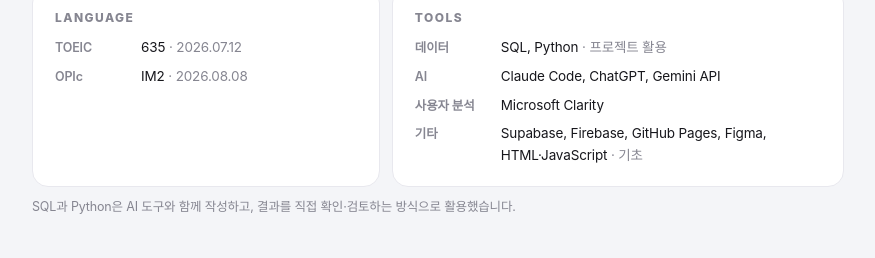
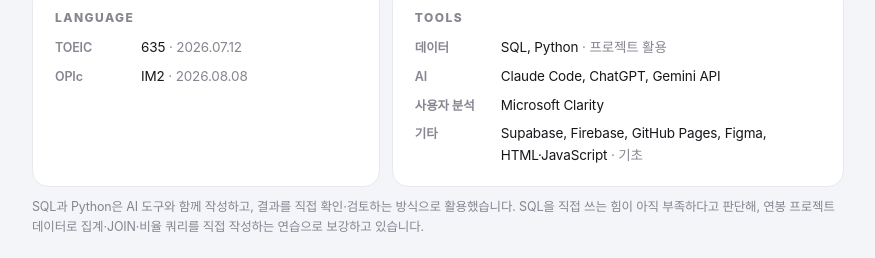
Before and after one commit to codus1111/codus1111, a plain HTML site: page resume-dreamus/index.html in a window 1280 px wide. Shown: the part 2495-2753 px from the top of the page, without its empty margins (202-1077 px from the left). Drawn offline with Linux system fonts and the light colour scheme; a web font is replaced by a local one.

Commit message:
resume-dreamus: SQL 보강 연습 내용 추가
Co-Authored-By: Claude Opus 5.5 <noreply@anthropic.com>

```diff
--- a/resume-dreamus/index.html
+++ b/resume-dreamus/index.html
@@ -309,7 +309,7 @@
         </dl>
       </div>
     </div>
-    <p class="note">SQL과 Python은 AI 도구와 함께 작성하고, 결과를 직접 확인·검토하는 방식으로 활용했습니다.</p>
+    <p class="note">SQL과 Python은 AI 도구와 함께 작성하고, 결과를 직접 확인·검토하는 방식으로 활용했습니다. SQL을 직접 쓰는 힘이 아직 부족하다고 판단해, 연봉 프로젝트 데이터로 집계·JOIN·비율 쿼리를 직접 작성하는 연습으로 보강하고 있습니다.</p>
   </section>
 
   <!-- 자기소개서 -->
```
Also changed, not shown: resume-dreamus/portfolio/index.html (+1 -1 lines).
